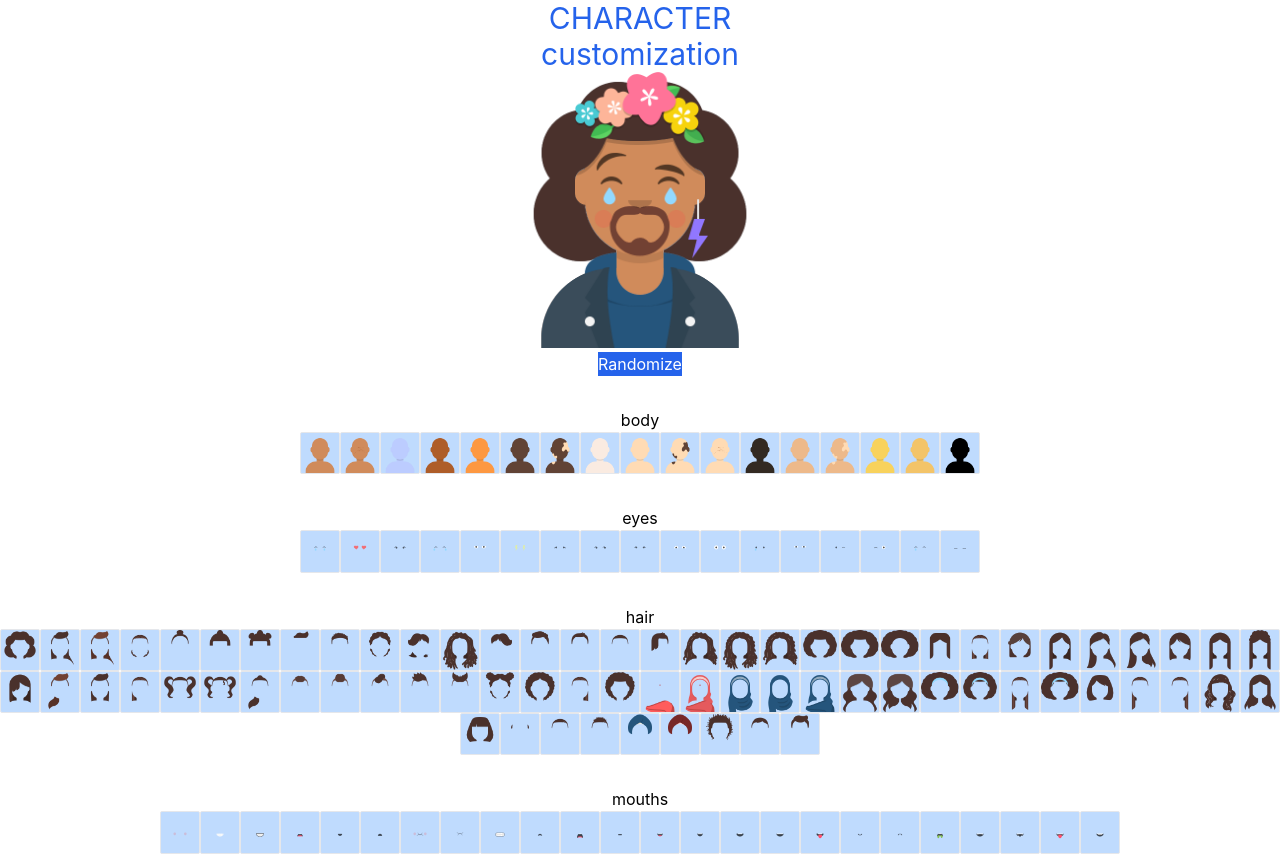
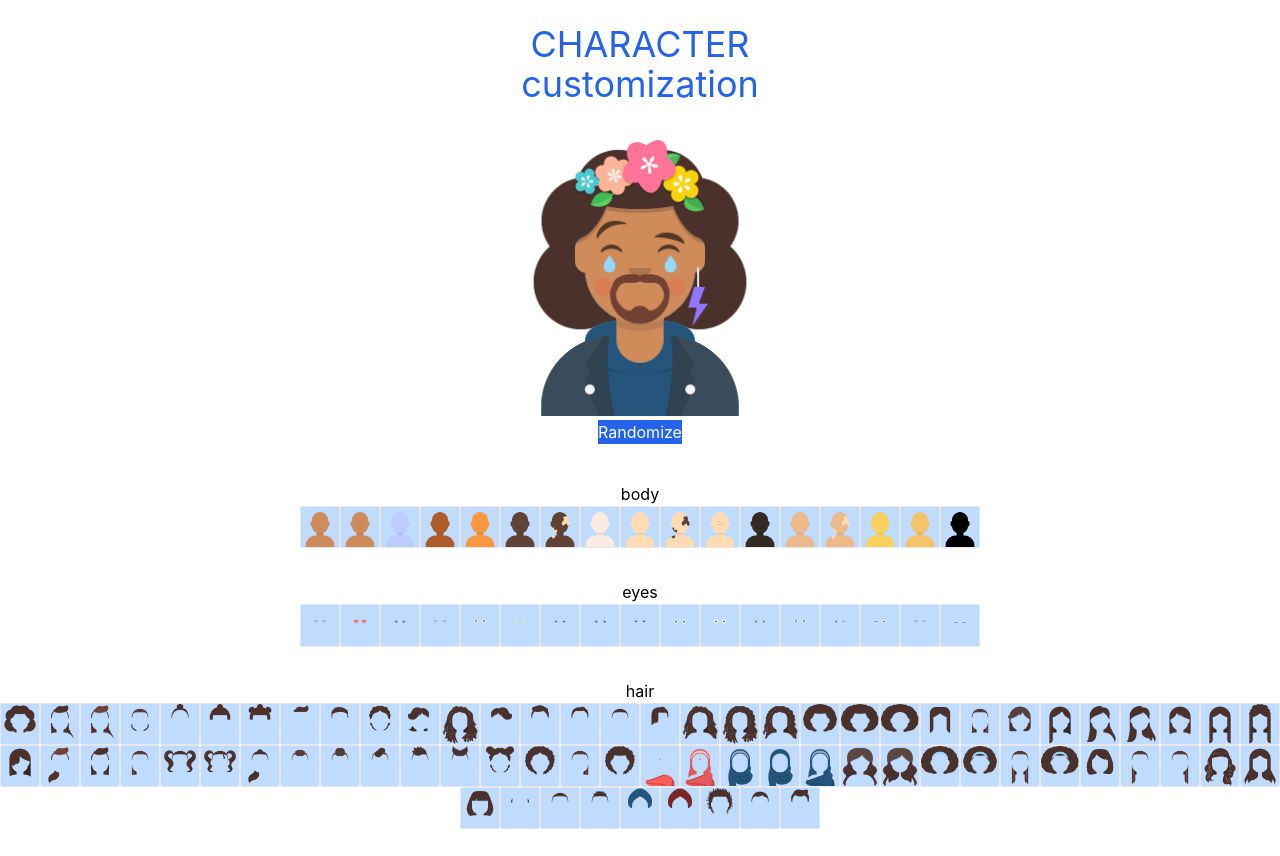
Before and after one commit to hainx1610/char-builder, a React (Create React App) app: page / in a window 1280 px wide. Shown: the top 856 px of the page. Built offline with nearby package versions, Linux system fonts and the light colour scheme.

Commit message:
add randomize func to randomize button

```diff
--- a/src/App.js
+++ b/src/App.js
@@ -55,19 +55,22 @@ function Avatar({ avatarObj }) {
   );
 }
 
-function RandomizeBtn() {
+function RandomizeBtn({ randomize }) {
   return (
-    <button className=" bg-blue-600 text-white hover:cursor-pointer hover:brightness-90">
+    <button
+      className=" bg-blue-600 text-white hover:cursor-pointer hover:brightness-90"
+      onClick={randomize}
+    >
       Randomize
     </button>
   );
 }
 
-function AvatarWrapper({ avatarObj }) {
+function AvatarWrapper({ avatarObj, randomize }) {
   return (
-    <div className="flex flex-col items-center">
+    <div className="fixed top-32 flex w-[100%] flex-col items-center bg-white py-3">
       <Avatar avatarObj={avatarObj} />
-      <RandomizeBtn />
+      <RandomizeBtn randomize={randomize} />
     </div>
   );
 }
@@ -132,7 +135,7 @@ function PartListSection({ listName, number, handleClick }) {
 
 function PartListsArea({ handleClick }) {
   return (
-    <div>
+    <div className=" mt-[450px]">
       {Object.entries(total).map((item, index) => {
         const [listName, number] = item;
 
@@ -172,9 +175,17 @@ function MainArea() {
     setAvatarObj({ ...avatarObj, [subfolder]: [subIndex] });
   };
 
+  const randomize = () => {
+    const tempObj = { ...total };
+    Object.keys(tempObj).forEach((key) => {
+      tempObj[key] = Math.floor(Math.random() * tempObj[key]) + 1;
+    });
+    setAvatarObj(tempObj);
+  };
+
   return (
-    <div>
-      <AvatarWrapper avatarObj={avatarObj} />
+    <div className="flex flex-col items-center">
+      <AvatarWrapper avatarObj={avatarObj} randomize={randomize} />
       <PartListsArea handleClick={handleClick} />
     </div>
   );
@@ -183,8 +194,10 @@ function MainArea() {
 function App() {
   return (
     <div className="flex flex-col items-center">
-      <div className="title text-3xl text-blue-600">CHARACTER</div>
-      <div className="title text-3xl text-blue-600">customization</div>
+      <div className="fixed mx-auto w-[100%] bg-white p-6 text-center text-4xl text-blue-600">
+        CHARACTER <br></br>customization
+      </div>
+
       <MainArea />
     </div>
   );
```
